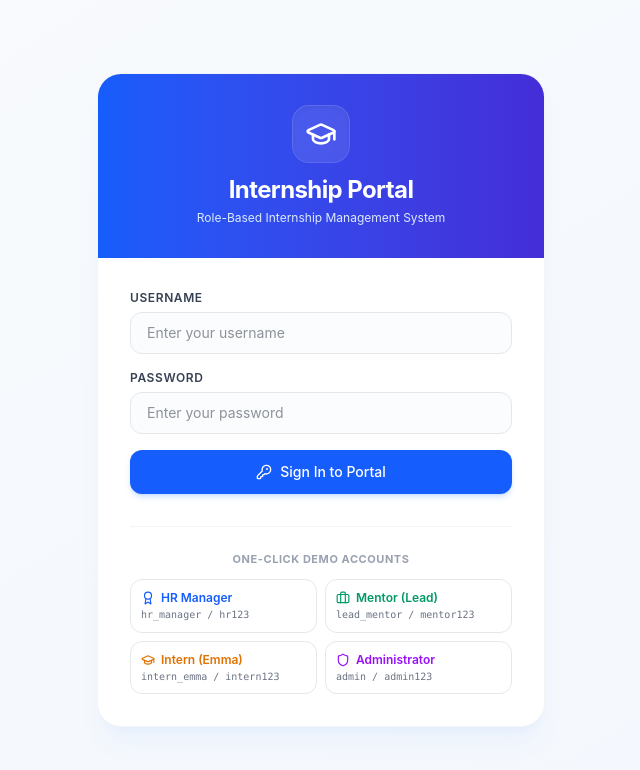
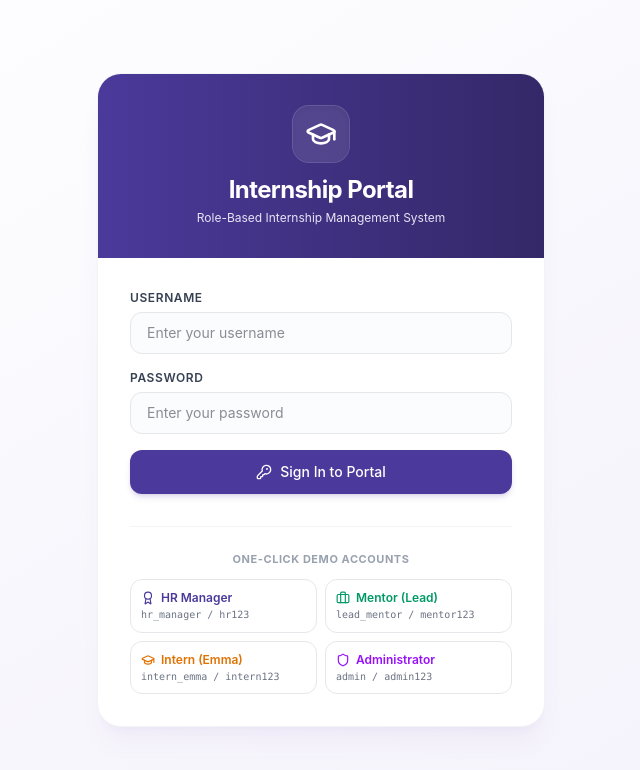
Before and after one commit to aleenashinto/nternship-Management-Portal-, a React app in the folder frontend/: page /login in a window 1280 px wide. Shown: the top 770 px of the page, without its empty margins (319-959 px from the left). Built offline with nearby package versions, Linux system fonts and the light colour scheme; no server answers; the HTML template or start-up script is replaced by a standard one.

Commit message:
Apply brand indigo-purple theme (#4B3A9B) and Sora font across the app

```diff
--- a/frontend/src/components/Navbar.jsx
+++ b/frontend/src/components/Navbar.jsx
@@ -56,7 +56,7 @@ const Navbar = ({ onToggleSidebar }) => {
         </button>
 
         <div className="flex items-center space-x-2">
-          <div className="w-9 h-9 rounded-xl bg-gradient-to-tr from-blue-600 to-indigo-600 flex items-center justify-center text-white shadow-md">
+          <div className="w-9 h-9 rounded-xl bg-gradient-to-tr from-blue-600 to-blue-800 flex items-center justify-center text-white shadow-md">
             <GraduationCap className="w-5 h-5" />
           </div>
           <div>
--- a/frontend/src/index.css
+++ b/frontend/src/index.css
@@ -1,11 +1,46 @@
 @import "tailwindcss";
+@import url('https://fonts.googleapis.com/css2?family=Sora:wght@400;500;600;700&display=swap');
+
+/* Brand theme: deep indigo-purple (#4B3A9B) on clean white */
+@theme {
+  --font-sans: 'Sora', Inter, system-ui, -apple-system, 'Segoe UI', Roboto, sans-serif;
+
+  --color-blue-50: #f4f2fb;
+  --color-blue-100: #e8e4f6;
+  --color-blue-200: #d3cbee;
+  --color-blue-300: #b5a8e0;
+  --color-blue-400: #8f7dcf;
+  --color-blue-500: #6c58b6;
+  --color-blue-600: #4b3a9b;
+  --color-blue-700: #3f307f;
+  --color-blue-800: #342868;
+  --color-blue-900: #281f50;
+  --color-blue-950: #1a1436;
+
+  --color-indigo-50: #f4f2fb;
+  --color-indigo-100: #e8e4f6;
+  --color-indigo-200: #d3cbee;
+  --color-indigo-300: #b5a8e0;
+  --color-indigo-400: #8f7dcf;
+  --color-indigo-500: #6c58b6;
+  --color-indigo-600: #4b3a9b;
+  --color-indigo-700: #3f307f;
+  --color-indigo-800: #342868;
+  --color-indigo-900: #281f50;
+  --color-indigo-950: #1a1436;
+
+  --color-violet-50: #f4f2fb;
+  --color-violet-100: #e8e4f6;
+  --color-violet-500: #6c58b6;
+  --color-violet-600: #4b3a9b;
+  --color-violet-700: #3f307f;
+}
 
 :root {
-  font-family: Inter, system-ui, -apple-system, BlinkMacSystemFont, 'Segoe UI', Roboto, Oxygen, Ubuntu, Cantarell, sans-serif;
-  color: #1f2937;
-  background-color: #f8fafc;
+  font-family: 'Sora', Inter, system-ui, -apple-system, BlinkMacSystemFont, 'Segoe UI', Roboto, sans-serif;
+  color: #1f1b2e;
+  background-color: #ffffff;
 }
-
 body {
   margin: 0;
   min-height: 100vh;
@@ -25,12 +60,12 @@ body {
   height: 6px;
 }
 ::-webkit-scrollbar-track {
-  background: #f1f5f9;
+  background: #f4f2fb;
 }
 ::-webkit-scrollbar-thumb {
-  background: #cbd5e1;
+  background: #c9c0e8;
   border-radius: 4px;
 }
 ::-webkit-scrollbar-thumb:hover {
-  background: #94a3b8;
+  background: #4b3a9b;
 }
--- a/frontend/src/pages/Login.jsx
+++ b/frontend/src/pages/Login.jsx
@@ -35,10 +35,10 @@ const Login = () => {
   };
 
   return (
-    <div className="min-h-screen bg-gradient-to-br from-slate-50 via-blue-50/30 to-indigo-50/40 flex items-center justify-center p-4">
+    <div className="min-h-screen bg-gradient-to-br from-white via-blue-50/60 to-blue-100/50 flex items-center justify-center p-4">
       <div className="w-full max-w-md bg-white rounded-3xl shadow-xl shadow-blue-500/5 border border-gray-100 overflow-hidden">
         {/* Header */}
-        <div className="bg-gradient-to-r from-blue-600 to-indigo-700 px-8 py-8 text-white text-center">
+        <div className="bg-gradient-to-r from-blue-600 to-blue-800 px-8 py-8 text-white text-center">
           <div className="inline-flex items-center justify-center w-14 h-14 rounded-2xl bg-white/10 backdrop-blur-md mb-3 ring-1 ring-white/20 shadow-inner">
             <GraduationCap className="w-8 h-8 text-white" />
           </div>
--- a/frontend/src/pages/intern/InternDashboard.jsx
+++ b/frontend/src/pages/intern/InternDashboard.jsx
@@ -113,7 +113,7 @@ const InternDashboard = () => {
       </div>
 
       {/* Certificate Status Banner */}
-      <div className="bg-gradient-to-r from-blue-900 via-indigo-900 to-slate-900 text-white rounded-3xl p-6 sm:p-8 relative overflow-hidden shadow-lg">
+      <div className="bg-gradient-to-r from-blue-800 via-blue-900 to-blue-950 text-white rounded-3xl p-6 sm:p-8 relative overflow-hidden shadow-lg">
         <div className="relative z-10 flex flex-col md:flex-row md:items-center md:justify-between gap-6">
           <div className="max-w-xl">
             <div className="inline-flex items-center space-x-1.5 px-3 py-1 rounded-full text-xs font-semibold bg-white/10 text-amber-300 backdrop-blur-md mb-3 border border-white/10">
```
